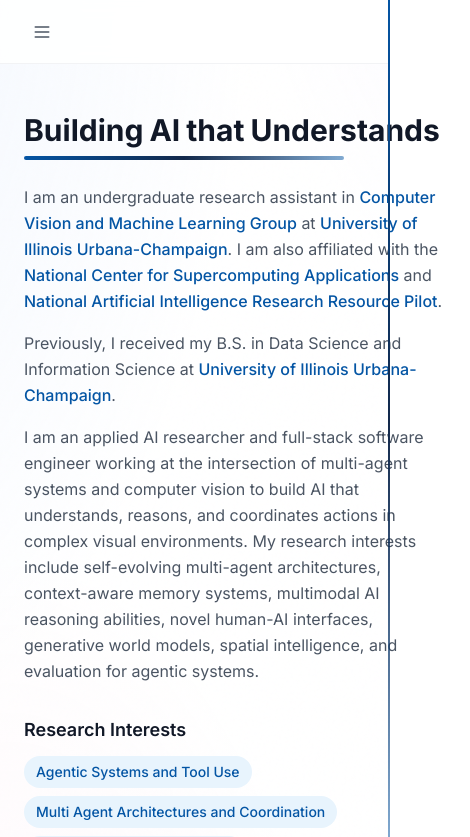
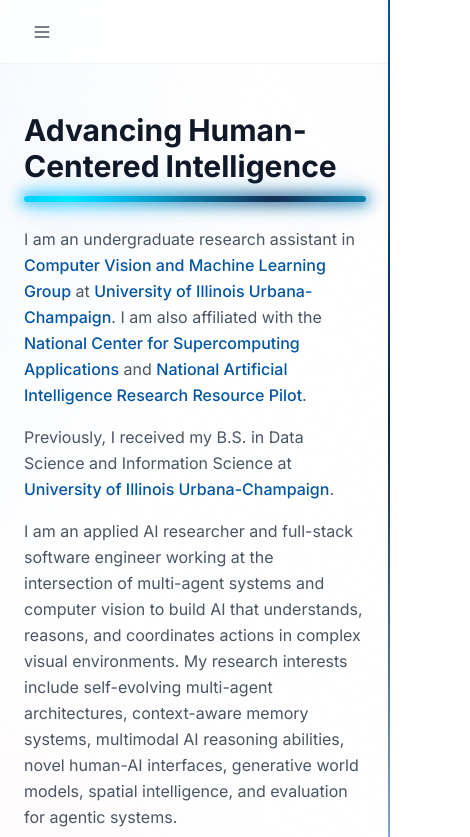
Before and after one commit to Edward-H26/Edward-H26.github.io, a React (Vite) app: page / in a window 390 px wide. Shown: the top 837 px of the page, 470 px wide, since content can reach past the window. Built offline with nearby package versions, Linux system fonts and the light colour scheme.

Commit message:
Update hero headline and nav link styling
Change the hero headline and animate its underline. Fix the Evacuation typo in a project title.

```diff
--- a/src/data/content.ts
+++ b/src/data/content.ts
@@ -231,7 +231,7 @@ export const SECTIONS: Record<string, ContentSection> = {
         ]
       },
       {
-        title: "A Spatial-Temporal Awareness Data-Oriented Model for Emergency Crowd Evaluation Route Planning",
+        title: "A Spatial-Temporal Awareness Data-Oriented Model for Emergency Crowd Evacuation Route Planning",
         subtitle: "Project Researcher, Chinese Academy of Sciences",
         date: "2024.05-2024.06",
         bullets: [
--- a/src/pages/HomePage.tsx
+++ b/src/pages/HomePage.tsx
@@ -40,16 +40,16 @@ export function HomePage() {
         <motion.section variants={itemVariants}>
           <div className="mb-6">
             <TextReveal
-              text="Building AI that Understands"
+              text="Advancing Human-Centered Intelligence"
               variant="word"
               className="text-3xl font-bold text-gray-900 block"
               staggerDelay={0.08}
             />
             <motion.span
-              initial={{ opacity: 0, width: 0 }}
-              animate={{ opacity: 1, width: "100%" }}
-              transition={{ delay: 0.8, duration: 0.6 }}
-              className="block h-1 bg-gradient-to-r from-accent via-primary to-accent/50 rounded-full mt-2 max-w-xs"
+              initial={{ opacity: 0, scaleX: 0 }}
+              animate={{ opacity: 1, scaleX: 1 }}
+              transition={{ delay: 0.8, duration: 0.8, ease: [0.34, 1.56, 0.64, 1] }}
+              className="block h-1.5 rounded-full mt-3 max-w-sm origin-left relative hero-underline"
             />
           </div>
           <div className="prose prose-gray max-w-none text-gray-600 leading-relaxed space-y-4">
--- a/src/styles/globals.css
+++ b/src/styles/globals.css
@@ -88,12 +88,12 @@
   }
 
   .nav-link {
-    @apply relative px-5 py-2.5 text-base font-medium text-gray-600 transition-all duration-200 no-underline hover:no-underline;
+    @apply relative px-4 py-2 text-sm font-medium text-gray-500 transition-all duration-300 no-underline hover:no-underline tracking-wide;
   }
 
   .nav-link::after {
     content: "";
-    @apply absolute bottom-0 left-1/2 w-0 h-0.5 bg-accent rounded-full transition-all duration-300;
+    @apply absolute bottom-0 left-1/2 w-0 h-px bg-primary rounded-full transition-all duration-300;
     transform: translateX(-50%);
   }
 
@@ -102,15 +102,15 @@
   }
 
   .nav-link:hover::after {
-    @apply w-4/5;
+    @apply w-full;
   }
 
   .nav-link.active {
-    @apply text-primary;
+    @apply text-primary font-semibold;
   }
 
   .nav-link.active::after {
-    @apply w-4/5;
+    @apply w-full;
   }
 
   .card {
@@ -229,6 +229,16 @@
     animation-iteration-count: 1 !important;
     transition-duration: 0.01ms !important;
   }
+
+  .hero-underline {
+    animation: none;
+    background-size: 100% 100%;
+    filter: none;
+  }
+
+  .hero-underline::after {
+    animation: none;
+  }
 }
 
 /* Skeleton wave animation */
@@ -260,6 +270,64 @@
   }
   100% {
     transform: translateX(100%);
+  }
+}
+
+/* Hero Underline - BOLD Shimmer Animation with Strong Glow */
+.hero-underline {
+  background: linear-gradient(
+    90deg,
+    var(--color-accent) 0%,
+    #00d4ff 20%,
+    var(--color-primary) 40%,
+    #00d4ff 60%,
+    var(--color-accent) 80%,
+    var(--color-primary) 100%
+  );
+  background-size: 300% 100%;
+  animation: hero-shimmer 2s ease-in-out infinite;
+  box-shadow:
+    0 0 12px rgba(4, 85, 164, 0.6),
+    0 0 24px rgba(0, 212, 255, 0.4),
+    0 0 36px rgba(4, 85, 164, 0.3),
+    0 0 48px rgba(0, 212, 255, 0.2);
+  filter: brightness(1.1);
+}
+
+@keyframes hero-shimmer {
+  0% {
+    background-position: 300% 0;
+    filter: brightness(1.1);
+  }
+  50% {
+    filter: brightness(1.2);
+  }
+  100% {
+    background-position: -300% 0;
+    filter: brightness(1.1);
+  }
+}
+
+.hero-underline::after {
+  content: "";
+  position: absolute;
+  inset: -2px;
+  background: inherit;
+  border-radius: inherit;
+  filter: blur(8px);
+  opacity: 0.6;
+  z-index: -1;
+  animation: glow-pulse 2s ease-in-out infinite alternate;
+}
+
+@keyframes glow-pulse {
+  0% {
+    opacity: 0.4;
+    transform: scale(1);
+  }
+  100% {
+    opacity: 0.7;
+    transform: scale(1.02);
   }
 }
 
@@ -569,52 +637,190 @@
   animation: none;
 }
 
-/* Liquid Glass Button - iOS 26 Style */
+/* ═══════════════════════════════════════════════════════════════════════════
+   LIQUID GLASS BUTTON - iOS 26 / Apple Design Language
+   Based on research from 100+ glassmorphism implementations including:
+   - Apple's WWDC 2025 Liquid Glass design system
+   - CSS-Tricks, LogRocket, DEV Community tutorials
+   - Spotify, Robinhood, AnyDistance production implementations
+
+   Architecture: 4-layer system (filter → overlay → specular → content)
+   ═══════════════════════════════════════════════════════════════════════════ */
+
 .liquid-glass-button {
-  background: transparent;
-  backdrop-filter: blur(20px) saturate(180%);
-  -webkit-backdrop-filter: blur(20px) saturate(180%);
-  border: 1px solid rgba(255, 255, 255, 0.12);
+  --glass-blur: 16px;
+  --glass-saturation: 180%;
+  --glass-bg: rgba(255, 255, 255, 0.03);
+  --glass-border: rgba(255, 255, 255, 0.15);
+  --glass-highlight: rgba(255, 255, 255, 0.6);
+  --glass-shadow-color: rgba(31, 38, 135, 0.12);
+
+  position: relative;
+  background: var(--glass-bg);
+  backdrop-filter: blur(var(--glass-blur)) saturate(var(--glass-saturation));
+  -webkit-backdrop-filter: blur(var(--glass-blur)) saturate(var(--glass-saturation));
+  border: 1px solid var(--glass-border);
   color: var(--color-primary);
+  border-radius: 14px;
+  overflow: hidden;
+  isolation: isolate;
   box-shadow:
-    0 0 0 0.5px rgba(255, 255, 255, 0.1) inset,
-    0 2px 8px rgba(0, 0, 0, 0.04);
-  position: relative;
-  overflow: hidden;
+    0 8px 32px var(--glass-shadow-color),
+    inset 0 1px 1px rgba(255, 255, 255, 0.25),
+    inset 0 -1px 1px rgba(0, 0, 0, 0.05);
+  transition:
+    transform 0.3s cubic-bezier(0.34, 1.56, 0.64, 1),
+    box-shadow 0.3s ease,
+    border-color 0.3s ease,
+    background 0.3s ease;
 }
 
+/* Layer 1: Specular Highlight - Top-left shimmer (iOS 26 signature) */
 .liquid-glass-button::before {
   content: "";
   position: absolute;
   inset: 0;
   background: linear-gradient(
     135deg,
-    rgba(255, 255, 255, 0.08) 0%,
-    transparent 50%,
-    rgba(255, 255, 255, 0.04) 100%
+    var(--glass-highlight) 0%,
+    rgba(255, 255, 255, 0.15) 15%,
+    transparent 40%,
+    transparent 100%
   );
-  opacity: 0;
-  transition: opacity 0.3s ease;
+  opacity: 0.4;
+  border-radius: inherit;
   pointer-events: none;
+  z-index: 1;
+  transition: opacity 0.4s ease;
 }
 
+/* Layer 2: Inner Glow & Depth - Bottom reflection */
+.liquid-glass-button::after {
+  content: "";
+  position: absolute;
+  inset: 0;
+  background: linear-gradient(
+    to bottom,
+    transparent 0%,
+    transparent 60%,
+    rgba(255, 255, 255, 0.08) 100%
+  );
+  border-radius: inherit;
+  box-shadow:
+    inset 0 0 20px rgba(255, 255, 255, 0.05),
+    inset 0 2px 4px rgba(255, 255, 255, 0.1);
+  pointer-events: none;
+  z-index: 2;
+  opacity: 0.6;
+  transition: opacity 0.4s ease;
+}
+
+/* Hover State - Enhanced glass effect */
 .liquid-glass-button:hover {
-  background: rgba(255, 255, 255, 0.04);
-  border-color: rgba(255, 255, 255, 0.2);
+  --glass-bg: rgba(255, 255, 255, 0.08);
+  --glass-border: rgba(255, 255, 255, 0.3);
+  transform: translateY(-2px) scale(1.02);
   box-shadow:
-    0 0 0 0.5px rgba(255, 255, 255, 0.15) inset,
-    0 4px 16px rgba(0, 0, 0, 0.06);
+    0 12px 40px rgba(31, 38, 135, 0.18),
+    0 4px 12px rgba(0, 0, 0, 0.06),
+    inset 0 1px 2px rgba(255, 255, 255, 0.35),
+    inset 0 -1px 2px rgba(0, 0, 0, 0.08);
 }
 
 .liquid-glass-button:hover::before {
+  opacity: 0.7;
+}
+
+.liquid-glass-button:hover::after {
   opacity: 1;
 }
 
+/* Active/Press State */
+.liquid-glass-button:active {
+  transform: translateY(0) scale(0.98);
+  box-shadow:
+    0 4px 16px rgba(31, 38, 135, 0.1),
+    inset 0 2px 4px rgba(0, 0, 0, 0.1),
+    inset 0 -1px 1px rgba(255, 255, 255, 0.2);
+}
+
+/* Focus State for Accessibility */
+.liquid-glass-button:focus-visible {
+  outline: 2px solid var(--color-accent);
+  outline-offset: 2px;
+}
+
+/* Content Layer */
+.liquid-glass-button-content {
+  position: relative;
+  z-index: 10;
+  display: flex;
+  align-items: center;
+  gap: 8px;
+}
+
+/* Icon Animation */
 .liquid-glass-icon {
-  transition: transform 0.3s cubic-bezier(0.22, 1, 0.36, 1);
+  transition: transform 0.4s cubic-bezier(0.34, 1.56, 0.64, 1);
   color: var(--color-accent);
+  filter: drop-shadow(0 1px 2px rgba(0, 0, 0, 0.1));
 }
 
 .liquid-glass-button:hover .liquid-glass-icon {
-  transform: translateX(3px) rotate(12deg);
+  transform: translateX(4px) rotate(15deg) scale(1.1);
 }
+
+/* Animated Shimmer Effect (optional, on hover) */
+@keyframes liquid-shimmer {
+  0% {
+    background-position: -200% 0;
+  }
+  100% {
+    background-position: 200% 0;
+  }
+}
+
+.liquid-glass-button.with-shimmer::before {
+  background: linear-gradient(
+    90deg,
+    transparent 0%,
+    rgba(255, 255, 255, 0.4) 50%,
+    transparent 100%
+  );
+  background-size: 200% 100%;
+  animation: liquid-shimmer 3s ease-in-out infinite;
+  opacity: 0.3;
+}
+
+.liquid-glass-button.with-shimmer:hover::before {
+  animation-duration: 1.5s;
+  opacity: 0.5;
+}
+
+/* Dark Mode Variant */
+@media (prefers-color-scheme: dark) {
+  .liquid-glass-button {
+    --glass-bg: rgba(0, 0, 0, 0.15);
+    --glass-border: rgba(255, 255, 255, 0.1);
+    --glass-highlight: rgba(255, 255, 255, 0.3);
+    --glass-shadow-color: rgba(0, 0, 0, 0.3);
+  }
+}
+
+/* Reduced Motion */
+@media (prefers-reduced-motion: reduce) {
+  .liquid-glass-button,
+  .liquid-glass-button::before,
+  .liquid-glass-button::after,
+  .liquid-glass-icon {
+    transition: none;
+  }
+
+  .liquid-glass-button.with-shimmer::before {
+    animation: none;
+  }
+
+  .liquid-glass-button:hover {
+    transform: none;
+  }
+}
```
Also changed, not shown: src/components/layout/Navigation.tsx (+12 -8 lines).
